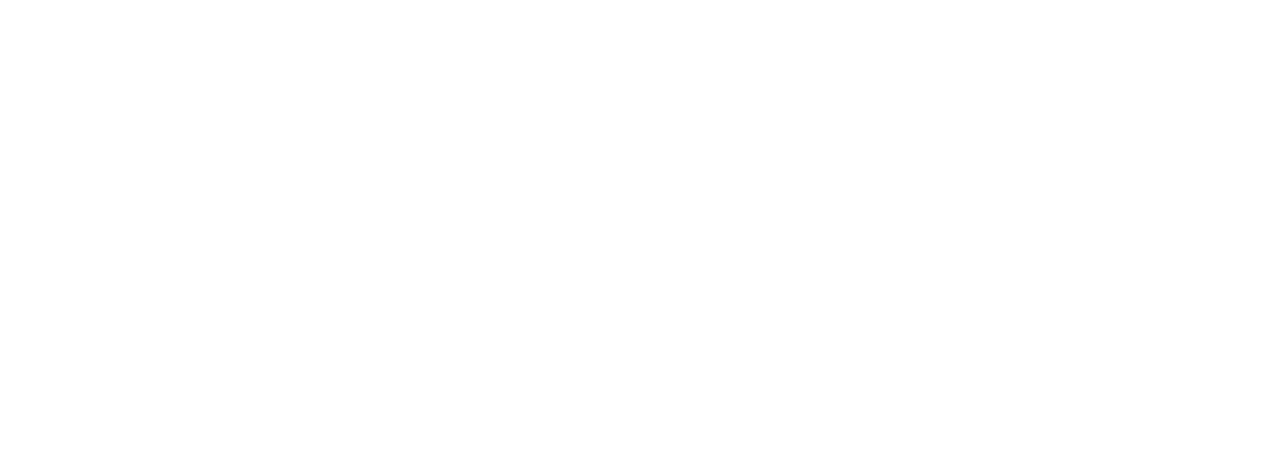
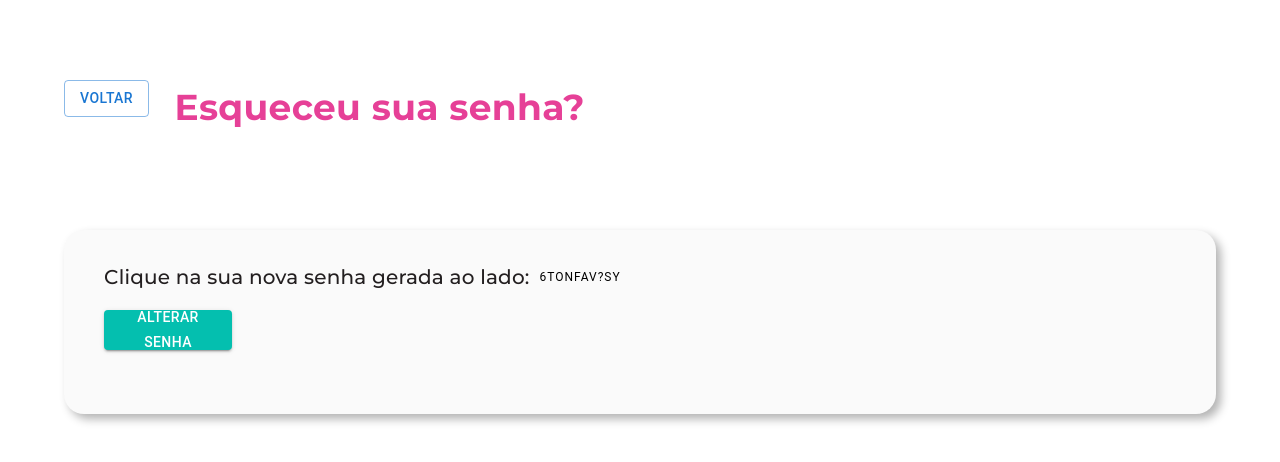
Before and after one commit to AmandaPiva/MaosEstendidas-FrontEnd, a React (Vite) app: page /EsqueceuSenha in a window 1280 px wide. Before the commit this address had no page. Shown: the top 462 px of the page. Built offline with nearby package versions, Linux system fonts and the light colour scheme.

Commit message:
Tela esqueci minha senha

```diff
--- a/src/App.jsx
+++ b/src/App.jsx
@@ -15,6 +15,8 @@
 import Doadores from "./verDoadores/verDoadores";
 import HistoricoDoacoes from "./HitoricoDoacoes/HistoricoDoacoes";
 import EscolhendoDonatario from "./EscolhendoDonatario/EscolhendoDonatario";
+import EsqueceuSenha from "./EsqueceuAsenha/EsqueceuSenha";
+
 //COMPONENTE
 function App() {
   return (
@@ -35,6 +37,8 @@
           <Route path={"/modalEndereco"} element={<ModalCadastroEndereco />} />
           <Route path={"/verDoadores"} element={<Doadores />} />
           <Route path={"/HistoricoDoacoes"} element={<HistoricoDoacoes />} />
+          <Route path={"/EsqueceuSenha"} element={<EsqueceuSenha />} />
+
           <Route
             path={"/EscolhendoDonatario"}
             element={<EscolhendoDonatario />}
--- /dev/null
+++ b/src/EsqueceuAsenha/EsqueceuSenha.jsx
@@ -0,0 +1,132 @@
+import { Box, Typography } from "@mui/material";
+import Button from "@mui/material/Button";
+import { useEffect, useState } from "react";
+import { Link } from "react-router-dom";
+
+function EsqueceuSenha() {
+  //HOOKS
+  const [pessoa, setPessoa] = useState({
+    senha: "",
+  });
+
+  //FUNÇÃO GERA SENHA RANDOMICA
+  const handleGeraSenha = (tamanho = 8) => {
+    let result = "";
+    const characters =
+      "ABCDEFGHIJKLMNOPQRSTUVWXYZÇabcdefghijklmnopqrstuvwxyzç?!@#$%&*-+0123456789";
+    const charactersLength = characters.length; //quantidade de caracteres
+
+    let counter = 0;
+    //enquando o contador for menor do que o parâmetro tamanho
+    while (counter < tamanho) {
+      //gera uma comninação de caracteres
+      result += characters.charAt(Math.floor(Math.random() * charactersLength));
+      counter += 1;
+    }
+
+    //atualiza o state pessoa com a nova senha gerada
+    setPessoa((prevState) => ({
+      ...prevState,
+      senha: result, //adicionamos o conteudo gerado na variável result para a propriedade senha que vem do HOOK pessoa
+    }));
+  };
+
+  //VAI FAZER RENDERIZAR NA TELA O CÓDIGO GERADO PELA FUNÇÃO
+  useEffect(() => {
+    handleGeraSenha(10);
+  }, []);
+
+  return (
+    <>
+      <Box
+        sx={{
+          display: "flex",
+          flexDirection: "column",
+          width: "100vw",
+          heigth: "100vh",
+        }}
+      >
+        <Box
+          sx={{
+            display: "flex",
+            flexDirection: "row",
+          }}
+        >
+          <Box sx={{ marginTop: "10vh", marginLeft: "5vw" }}>
+            <Link to="/Login">
+              <Button variant="outlined">Voltar</Button>
+            </Link>
+          </Box>
+          <Typography
+            sx={{
+              color: "#E64097",
+              fontFamily: "montserrat",
+              fontSize: "36px",
+              fontWeight: "600",
+              textAlign: "center",
+              margin: "10vh 2vw",
+            }}
+          >
+            Esqueceu sua senha?
+          </Typography>
+        </Box>
+
+        <Box
+          sx={{
+            display: "flex",
+            flexDirection: "column",
+            boxShadow: "5px 5px 10px rgba(0, 0, 0, 0.3)",
+            paddingTop: "2em",
+            paddingBottom: "2em",
+            width: "90vw",
+            height: "15vh",
+            margin: "2vh auto",
+            borderRadius: "20px",
+            backgroundColor: "#FAFAFA",
+          }}
+        >
+          <Box sx={{ display: "flex", flexDirection: "row" }}>
+            <Typography
+              sx={{
+                fontFamily: "montserrat",
+                color: "#231F20",
+                fontSize: "20px",
+                fontWeight: "500",
+                marginLeft: "40px",
+              }}
+            >
+              Clique na sua nova senha gerada ao lado:{" "}
+            </Typography>
+            <Typography
+              variant="overline"
+              sx={{ marginLeft: "10px", cursor: "pointer" }}
+              onClick={() => {
+                navigator.clipboard.writeText(pessoa.senha); //COMANDO PARA COPIAR O QUE ESTÁ ESCRITO NA ÁREA DE TRASNFERENCIA DO COMPUTADOR
+                alert("Senha copiada para a área de transferência");
+              }}
+            >
+              {pessoa.senha}
+            </Typography>
+          </Box>
+
+          <Button
+            variant="contained"
+            sx={{
+              height: "5vh",
+              width: "10vw",
+              margin: "2vh 40px",
+              backgroundColor: "#04BFAF",
+              "&:hover": {
+                backgroundColor: "#E64097", // Altere a cor desejada para o efeito hover
+              },
+            }}
+          >
+            Alterar senha{" "}
+          </Button>
+        </Box>
+      </Box>
+    </>
+  );
+}
+
+export default EsqueceuSenha;
```
Also changed, not shown: index.html (+7 -0 lines), 1 other file (tests, documents, lock files or other folders).
